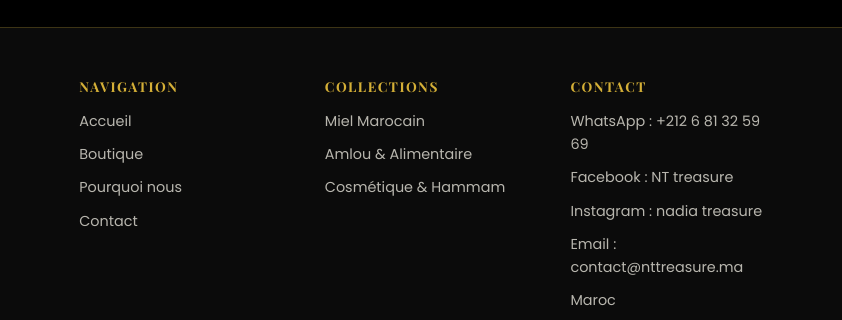
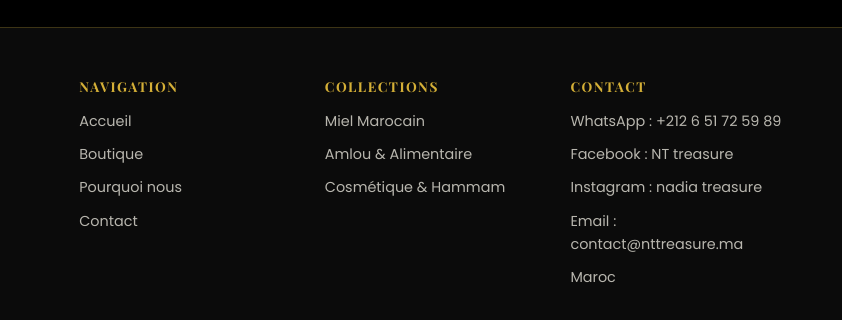
Before and after one commit to tarikkrafikk-sudo/nt-treasure, a website: page public/contact.html in a window 1280 px wide. Shown: the part 1326-1646 px from the top of the page, 438-1280 px from the left. Drawn offline with nearby package versions, Linux system fonts and the light colour scheme.

Commit message:
Update contact.html

```diff
--- a/public/contact.html
+++ b/public/contact.html
@@ -212,7 +212,7 @@
     <div class="footer-col">
       <h4>Contact</h4>
       <ul>
-        <li>WhatsApp : +212 6 81 32 59 69</li>
+        <li>WhatsApp : +212 6 51 72 59 89</li>
         <li>Facebook : <a href="https://www.facebook.com/share/1B592UzCKK/?mibextid=wwXIfr" target="_blank" rel="noopener noreferrer">NT treasure</a></li>
         <li>Instagram : <a href="https://www.instagram.com/nt_treasure?igsi=ZzMxbzVpYmdtbm5o" target="_blank" rel="noopener noreferrer">nadia treasure</a></li>
         <li>Email : contact@nttreasure.ma</li>
```
